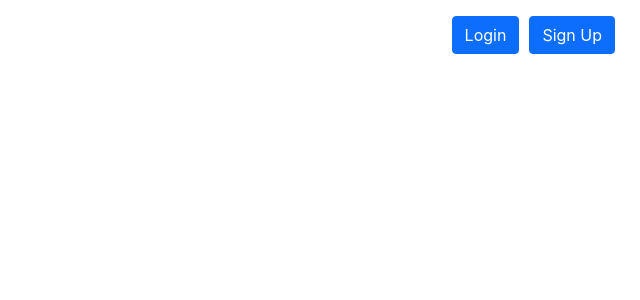
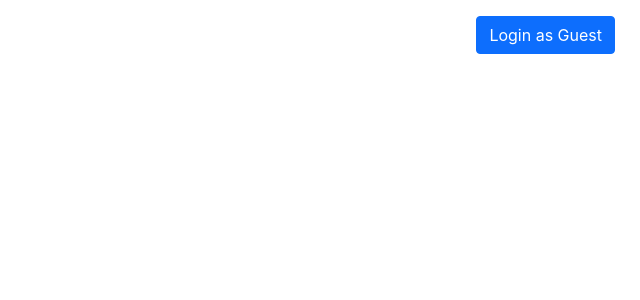
Before and after one commit to balayogesh2000/city-classified-frontend, a React (Create React App) app: page / in a window 1280 px wide. Shown: the top 300 px of the page, without its empty margins (640-1280 px from the left). Built offline with nearby package versions, Linux system fonts and the light colour scheme.

Commit message:
changed login buttons

```diff
--- a/package.json
+++ b/package.json
@@ -8,6 +8,7 @@
     "@testing-library/user-event": "^12.8.3",
     "axios": "^0.21.1",
     "bootstrap": "^5.0.2",
+    "firebase": "^8.7.1",
     "react": "^17.0.2",
     "react-bootstrap": "^1.6.1",
     "react-dom": "^17.0.2",
--- a/src/App.js
+++ b/src/App.js
@@ -18,30 +18,23 @@ import "./App.css";
 const App = () => {
   const [isAuth, setIsAuth] = useState(false);
   const history = useHistory();
+
+  const handleLogin = () => {
+    setIsAuth(true);
+    history.push("/");
+  };
   return (
     <div>
       <nav className="Navbar">
         {isAuth ? (
           <Button onClick={() => setIsAuth(false)}>Logout</Button>
         ) : (
-          <div>
-            <Button onClick={() => history.push("/login")}>Login</Button>
-            <Button
-              onClick={() => history.push("/signup")}
-              style={{ marginLeft: "10px" }}
-            >
-              Sign Up
-            </Button>
-          </div>
+          <Button onClick={handleLogin}>Login as Guest</Button>
         )}
       </nav>
       <Switch>
         <Route exact path="/signup" component={Signup}></Route>
-        <Route
-          exact
-          path="/login"
-          render={() => <Login setIsAuth={setIsAuth} />}
-        ></Route>
+        <Route exact path="/login" component={Login}></Route>
       </Switch>
       {isAuth ? (
         <Switch>
--- a/src/Home.js
+++ b/src/Home.js
@@ -3,10 +3,17 @@ import { Link } from "react-router-dom";
 
 const Home = () => {
   return (
-    <div style={{ display: "flex", flexDirection: "column" }}>
+    <div
+      style={{
+        display: "flex",
+        flexDirection: "column",
+        alignItems: "flex-start",
+      }}
+    >
       <Link to="/admin">Admin panel</Link>
       <Link to="/posters">Posters panel</Link>
       <Link to="/information">View Information</Link>
+      <Link to="/classifieds">View Classifieds</Link>
     </div>
   );
 };
--- a/src/components/Login/Login.js
+++ b/src/components/Login/Login.js
@@ -3,7 +3,7 @@ import { Link } from "react-router-dom";
 
 import "./Login.css";
 
-const Login = ({ setIsAuth }) => {
+const Login = () => {
   return (
     <section className="signup">
       <div className="container">
@@ -63,9 +63,7 @@ const Login = ({ setIsAuth }) => {
             >
               Don't have an account?
               <Link to="/signup"> Please signup to continue</Link> or
-              <Link to="/" onClick={() => setIsAuth(true)}>
-                Login as guest
-              </Link>
+              <Link to="/">Login as guest</Link>
             </p>
           </div>
         </form>
```
Also changed, not shown: 1 other file (tests, documents, lock files or other folders).
